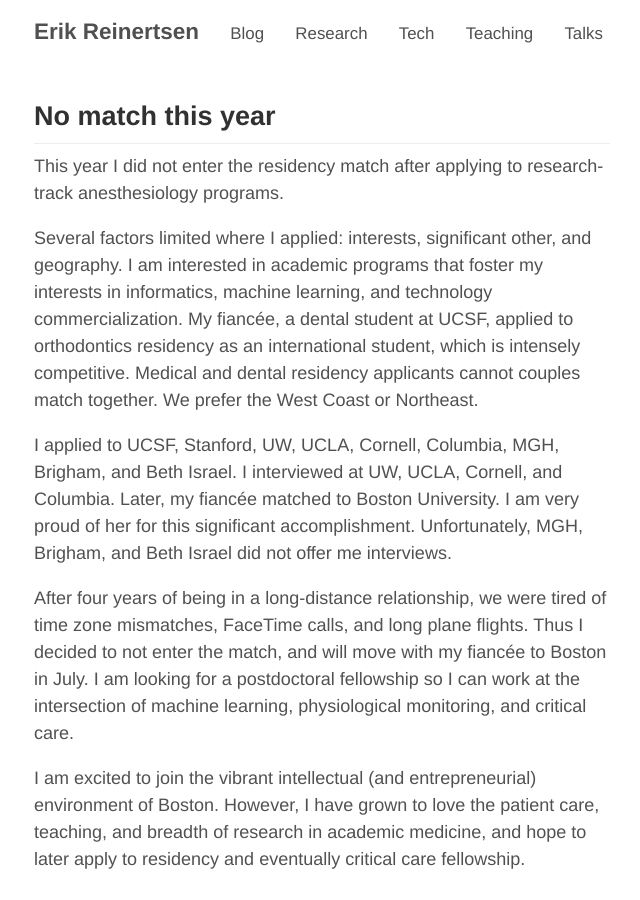
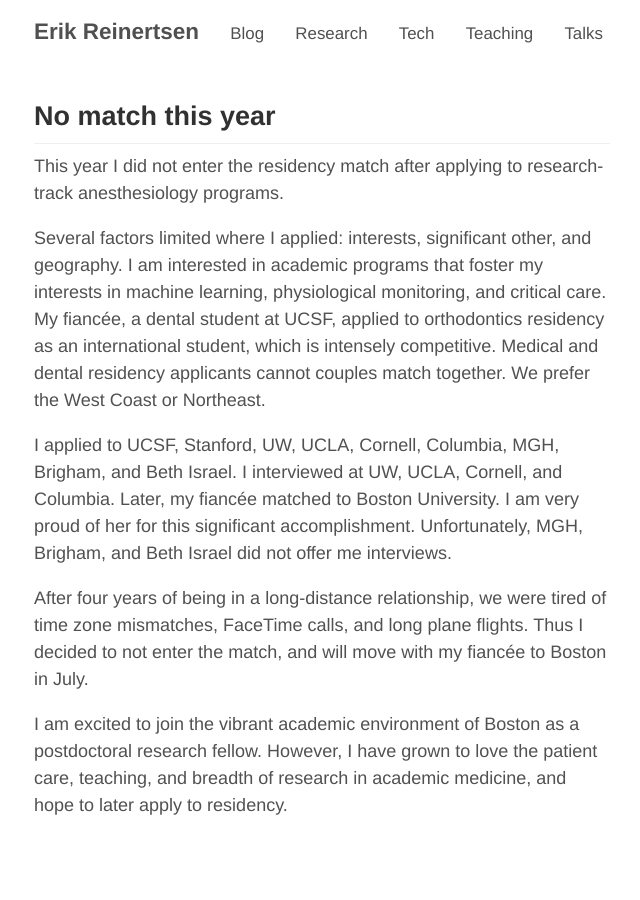
Before and after one commit to erikr/erikr.github.io, a Jekyll site: the page built from _posts/2019-02-21-no-match-this-year.md, in a window 1280 px wide. Shown: the whole page, without its empty margins (318-958 px from the left). Built offline with Jekyll 4.4.1, drawn with Linux system fonts in a browser that asks for light colours; nearby versions of some CDN libraries; comment, search, counter and statistics services are not loaded.

Commit message:
revised match post

```diff
--- a/_posts/2019-02-21-no-match-this-year.md
+++ b/_posts/2019-02-21-no-match-this-year.md
@@ -6,10 +6,10 @@ tags: medicine
 
 This year I did not enter the residency match after applying to research-track anesthesiology programs.
 
-Several factors limited where I applied: interests, significant other, and geography. I am interested in academic programs that foster my interests in informatics, machine learning, and technology commercialization. My fiancée, a dental student at UCSF, applied to orthodontics residency as an international student, which is intensely competitive. Medical and dental residency applicants cannot couples match together. We prefer the West Coast or Northeast.
+Several factors limited where I applied: interests, significant other, and geography. I am interested in academic programs that foster my interests in machine learning, physiological monitoring, and critical care. My fiancée, a dental student at UCSF, applied to orthodontics residency as an international student, which is intensely competitive. Medical and dental residency applicants cannot couples match together. We prefer the West Coast or Northeast.
 
 I applied to UCSF, Stanford, UW, UCLA, Cornell, Columbia, MGH, Brigham, and Beth Israel. I interviewed at UW, UCLA, Cornell, and Columbia. Later, my fiancée matched to Boston University. I am very proud of her for this significant accomplishment. Unfortunately, MGH, Brigham, and Beth Israel did not offer me interviews.
 
-After four years of being in a long-distance relationship, we were tired of time zone mismatches, FaceTime calls, and long plane flights. Thus I decided to not enter the match, and will move with my fiancée to Boston in July. I am looking for a postdoctoral fellowship so I can work at the intersection of machine learning, physiological monitoring, and critical care.
+After four years of being in a long-distance relationship, we were tired of time zone mismatches, FaceTime calls, and long plane flights. Thus I decided to not enter the match, and will move with my fiancée to Boston in July.
 
-I am excited to join the vibrant intellectual (and entrepreneurial) environment of Boston. However, I have grown to love the patient care, teaching, and breadth of research in academic medicine, and hope to later apply to residency and eventually critical care fellowship.
+I am excited to join the vibrant academic environment of Boston as a postdoctoral research fellow. However, I have grown to love the patient care, teaching, and breadth of research in academic medicine, and hope to later apply to residency.
```
